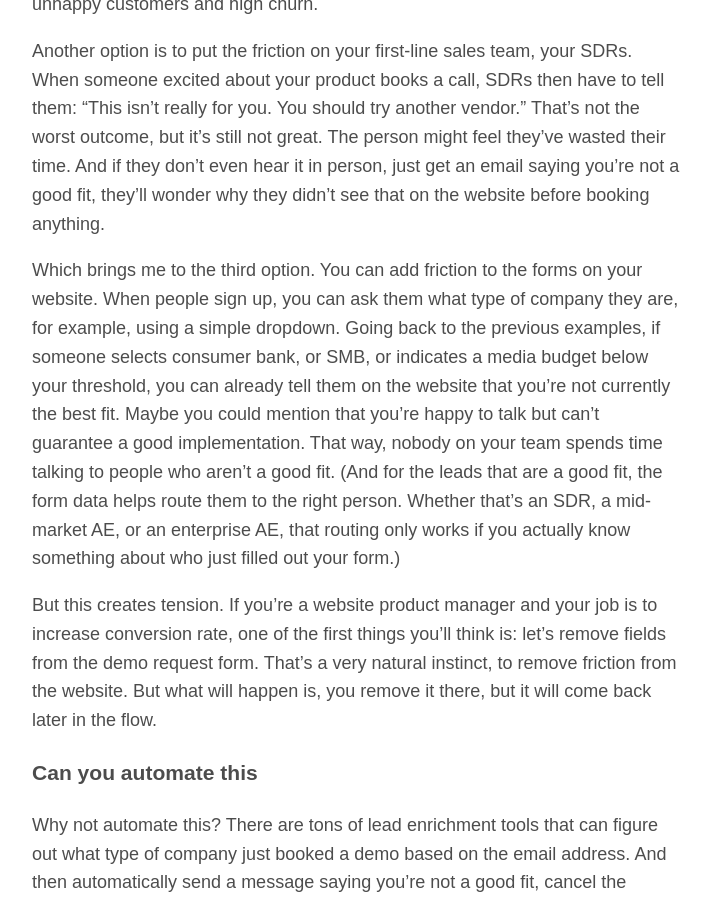
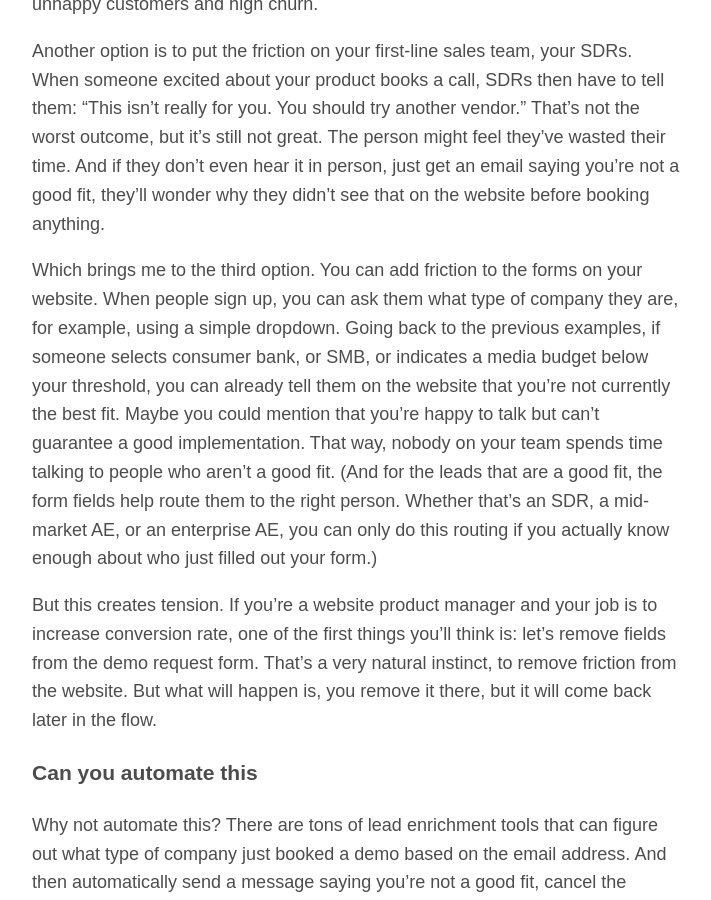
Before and after one commit to tfrenkiel040/website, a Jekyll site: the page built from _posts/2026-03-24-growth-is-about-friction.md, in a window 1280 px wide and 900 px high, scrolled down 888 px. Shown: the whole window, without its empty margins (284-995 px from the left). Built offline with Jekyll 4.4.1, drawn with Linux system fonts in a browser that asks for light colours.

Commit message:
Update 2026-03-24-growth-is-about-friction.md

```diff
--- a/_posts/2026-03-24-growth-is-about-friction.md
+++ b/_posts/2026-03-24-growth-is-about-friction.md
@@ -17,7 +17,7 @@ You can say: we're going to sell to everyone anyway and just see what happens. I
 
 Another option is to put the friction on your first-line sales team, your SDRs. When someone excited about your product books a call, SDRs then have to tell them: "This isn't really for you. You should try another vendor." That's not the worst outcome, but it's still not great. The person might feel they've wasted their time. And if they don't even hear it in person, just get an email saying you're not a good fit, they'll wonder why they didn't see that on the website before booking anything.
 
-Which brings me to the third option. You can add friction to the forms on your website. When people sign up, you can ask them what type of company they are, for example, using a simple dropdown. Going back to the previous examples, if someone selects consumer bank, or SMB, or indicates a media budget below your threshold, you can already tell them on the website that you're not currently the best fit. Maybe you could mention that you're happy to talk but can't guarantee a good implementation. That way, nobody on your team spends time talking to people who aren’t a good fit. (And for the leads that are a good fit, the form data helps route them to the right person. Whether that's an SDR, a mid-market AE, or an enterprise AE, that routing only works if you actually know something about who just filled out your form.)
+Which brings me to the third option. You can add friction to the forms on your website. When people sign up, you can ask them what type of company they are, for example, using a simple dropdown. Going back to the previous examples, if someone selects consumer bank, or SMB, or indicates a media budget below your threshold, you can already tell them on the website that you're not currently the best fit. Maybe you could mention that you're happy to talk but can't guarantee a good implementation. That way, nobody on your team spends time talking to people who aren’t a good fit. (And for the leads that are a good fit, the form fields help route them to the right person. Whether that's an SDR, a mid-market AE, or an enterprise AE, you can only do this routing if you actually know enough about who just filled out your form.)
 
 But this creates tension. If you're a website product manager and your job is to increase conversion rate, one of the first things you'll think is: let's remove fields from the demo request form. That's a very natural instinct, to remove friction from the website. But what will happen is, you remove it there, but it will come back later in the flow.
 
```
